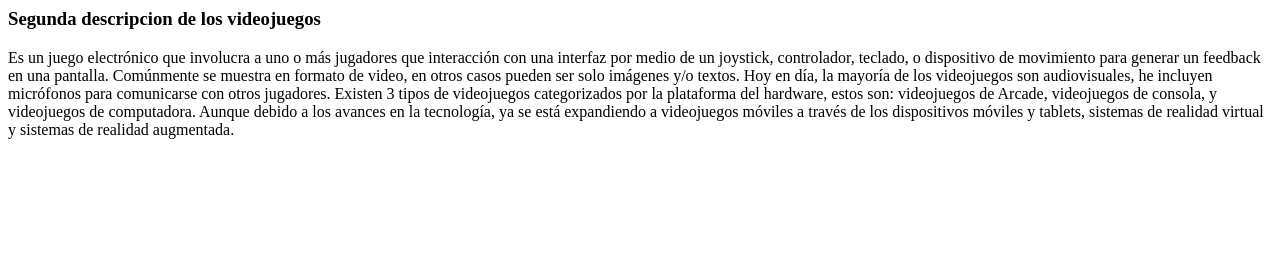
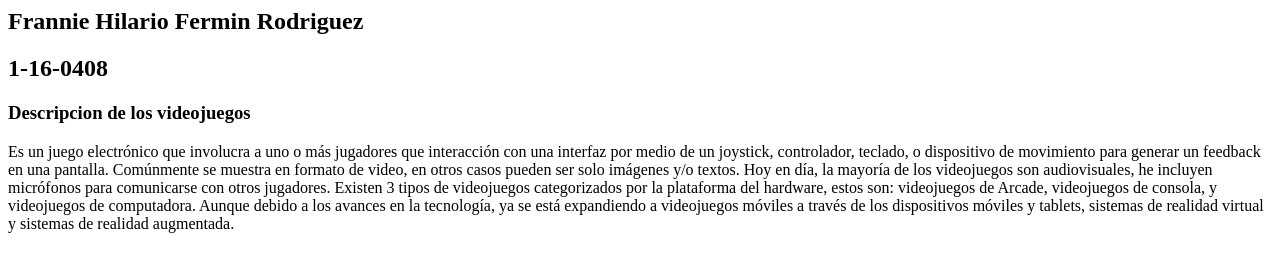
Before and after one commit to SpazzPy/tarea3-videojuegos, a plain HTML site: page index.html in a window 1280 px wide. Drawn offline with Linux system fonts and the light colour scheme.

Commit message:
Subiendo index.html con nombre, matricula y descripcion de videojuegos

```diff
--- a/descripcion2.html
+++ b/index.html
@@ -1,7 +1,9 @@
 <html>
 <body>
 
-<h3>Segunda descripcion de los videojuegos</h3>
+<h2>Frannie Hilario Fermin Rodriguez</h2>
+<h2>1-16-0408</h2>
+<h3>Descripcion de los videojuegos</h3>
 <p>Es un juego electrónico que involucra a uno o más jugadores que interacción con una interfaz por medio de un joystick, controlador, teclado, o dispositivo de movimiento para generar un feedback en una pantalla. Comúnmente se muestra en formato de video, en otros casos pueden ser solo imágenes y/o textos. Hoy en día, la mayoría de los videojuegos son audiovisuales, he incluyen micrófonos para comunicarse con otros jugadores. Existen 3
 tipos de videojuegos categorizados por la plataforma del hardware, estos son: videojuegos de Arcade, videojuegos de consola, y videojuegos de computadora. Aunque debido a los avances en la tecnología, ya se está expandiendo a videojuegos móviles a través de los dispositivos móviles y tablets, sistemas de realidad virtual y sistemas de realidad augmentada.</p>
 </body>
```
Also changed, not shown: descripcion1.html (deleted, +0 -8 lines).
